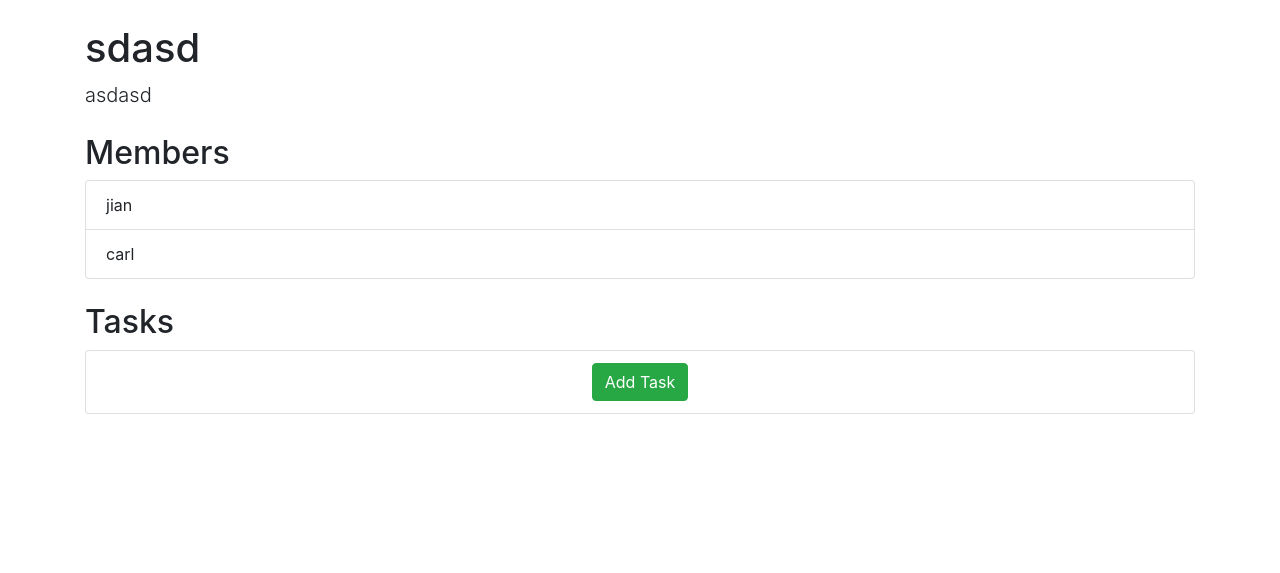
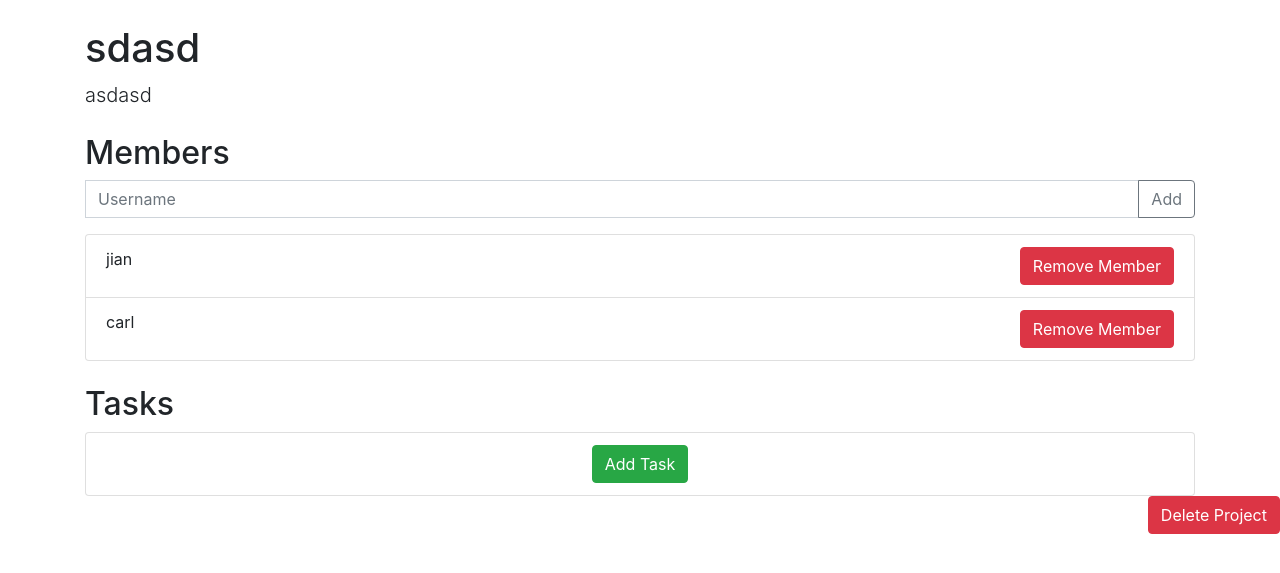
Before and after one commit to JianZcar/mirenda_project_manager, a Django app: page /projects/21/ in a window 1280 px wide. Shown: the part 56-629 px from the top of the page. Run offline with Django 5.2, Linux system fonts and the light colour scheme; a user stored in the database is signed in; data comes from the database, SQL or seed files in the repository; both versions use the stored data as it was after the commit; data that the repository does not hold is empty; some libraries are stand-ins or nearby versions.

Commit message:
mostly doneeeee

```diff
--- a/mirenda_manage/views.py
+++ b/mirenda_manage/views.py
@@ -1,6 +1,7 @@
 from django.shortcuts import render
 from django.contrib.auth.forms import AuthenticationForm
 # from django.contrib.auth.forms import UserCreationForm
+from django.http import Http404
 from django.contrib.auth import login as auth_login
 from django.shortcuts import redirect
 from django.contrib.auth.decorators import login_required
@@ -79,7 +80,8 @@ def create_task(request):
     if request.method == 'POST':
         form = TaskForm(request.POST)
         if form.is_valid():
-            form.instance.project = get_object_or_404(Project, pk=request.POST.get('project'))  # set the project before saving the form
+            form.instance.project = get_object_or_404(Project, pk=request.POST.get('project'))
+            # set the project before saving the form
             form.save()
             return redirect('project_view', pk=form.instance.project.pk)
         else:
@@ -103,3 +105,31 @@ def delete_task(request, pk):
     if request.user in task.assigned_to.all():  # check if the current user is assigned to the task
         task.delete()
     return redirect('project_view', pk=task.project.pk)
+
+
+@login_required
+def remove_member(request, pk):
+    member = get_object_or_404(CustomUser, pk=pk)
+    project = get_object_or_404(Project, members=member)
+    project.members.remove(member)
+    return redirect('project_view', pk=project.pk)
+
+
+@login_required
+def add_member(request, pk):
+    project = get_object_or_404(Project, pk=pk)
+    if request.method == 'POST':
+        username = request.POST.get('username')
+        try:
+            user = get_object_or_404(CustomUser, username=username)
+            project.members.add(user)
+        except Http404:
+            pass
+        return redirect('project_view', pk=project.pk)
+
+
+@login_required
+def delete_project(request, pk):
+    project = get_object_or_404(Project, pk=pk)
+    project.delete()
+    return redirect('home')
--- a/project_manager/urls.py
+++ b/project_manager/urls.py
@@ -19,8 +19,7 @@ from django.urls import path, include
 from django.views.generic import RedirectView
 from django.contrib.auth import views as auth_views
 from mirenda_manage.views import (home_view, login_view, register_view, project_view, create_project, create_task,
-                                  mark_task_as_done, delete_task)
-
+                                  mark_task_as_done, delete_task, remove_member, add_member, delete_project)
 
 urlpatterns = [
     path('', RedirectView.as_view(url='home/'), name='root'),
@@ -35,4 +34,7 @@ urlpatterns = [
     path('create_task/', create_task, name='create_task'),
     path('task/<int:pk>/done/', mark_task_as_done, name='mark_task_as_done'),
     path('task/<int:pk>/delete/', delete_task, name='delete_task'),
+    path('member/<int:pk>/remove/', remove_member, name='remove_member'),
+    path('project/<int:pk>/member/add/', add_member, name='add_member'),
+    path('project/<int:pk>/delete/', delete_project, name='delete_project'),
 ]
--- a/templates/project.html
+++ b/templates/project.html
@@ -1,5 +1,5 @@
 {% extends 'base.html' %}
-{% block title %}{{ project.name }}{% endblock title %}
+{% block title %}Project {{ project.name }}{% endblock title %}
 {% block content %}
     {% include 'includes/navbar.html' %}
     <div class="container">
@@ -7,9 +7,27 @@
         <p class="lead">{{ project.description }}</p>
 
         <h2 class="mt-4">Members</h2>
+        <form method="post" action="{% url 'add_member' project.pk %}">
+            {% csrf_token %}
+            <div class="input-group mb-3">
+                <label for="username" class="sr-only">Username</label>
+                <input type="text" id="username" class="form-control" placeholder="Username" name="username">
+                <div class="input-group-append">
+                    <button class="btn btn-outline-secondary" type="submit">Add</button>
+                </div>
+            </div>
+        </form>
         <ul class="list-group">
             {% for member in members %}
-                <li class="list-group-item">{{ member.username }}</li>
+                <li class="list-group-item" style="display: flex; justify-content: space-between;">
+                    <div>{{ member.username }}</div>
+                    <div>
+                        <form method="post" action="{% url 'remove_member' member.user_id %}">
+                            {% csrf_token %}
+                            <button type="submit" class="btn btn-danger">Remove Member</button>
+                        </form>
+                    </div>
+                </li>
             {% endfor %}
         </ul>
 
@@ -73,4 +91,10 @@
             </div>
         </div>
     </div>
+    <div class="text-right">
+        <form method="post" action="{% url 'delete_project' project.pk %}">
+            {% csrf_token %}
+            <button type="submit" class="btn btn-danger">Delete Project</button>
+        </form>
+    </div>
 {% endblock %}
```
Also changed, not shown: db.sqlite3.
